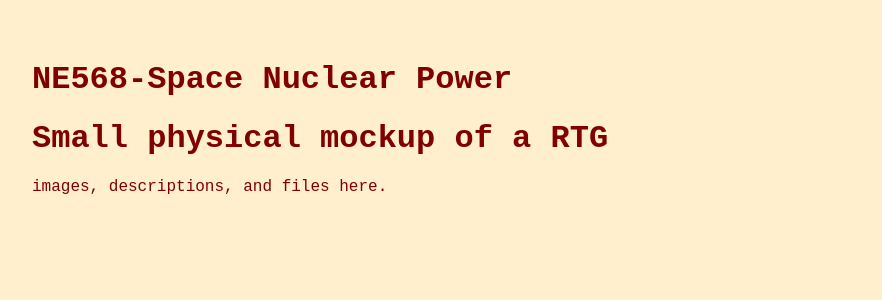
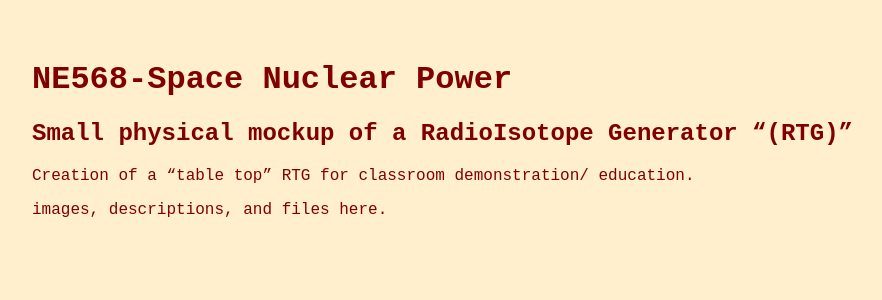
Before and after one commit to NarloyZBoy/-MartinezR-.github.io, a Jekyll site: the page built from projects/thermoel.md, in a window 1280 px wide. Shown: the top 300 px of the page, without its empty margins (8-890 px from the left). Built offline with Jekyll 4.4.1, drawn with Linux system fonts in a browser that asks for light colours.

Commit message:
Update thermoel.md

```diff
--- a/projects/thermoel.md
+++ b/projects/thermoel.md
@@ -4,7 +4,8 @@ title: Thermoelectric Generator Demonstration Unit (TGDU)
 ---
 
 # NE568-Space Nuclear Power
-# Small physical mockup of a RTG
+## Small physical mockup of a RadioIsotope Generator "(RTG)"
+Creation of a "table top" RTG for classroom demonstration/ education.
 
 
 images, descriptions, and files here.
```
